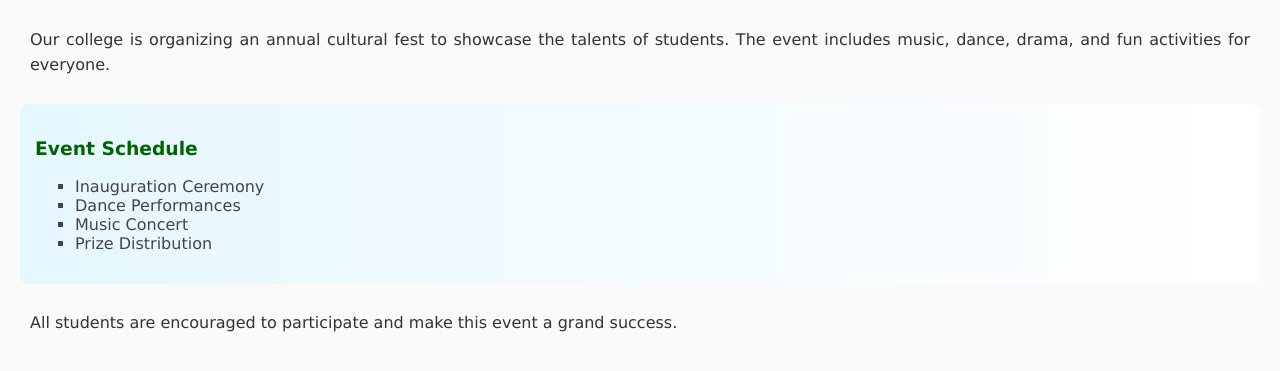
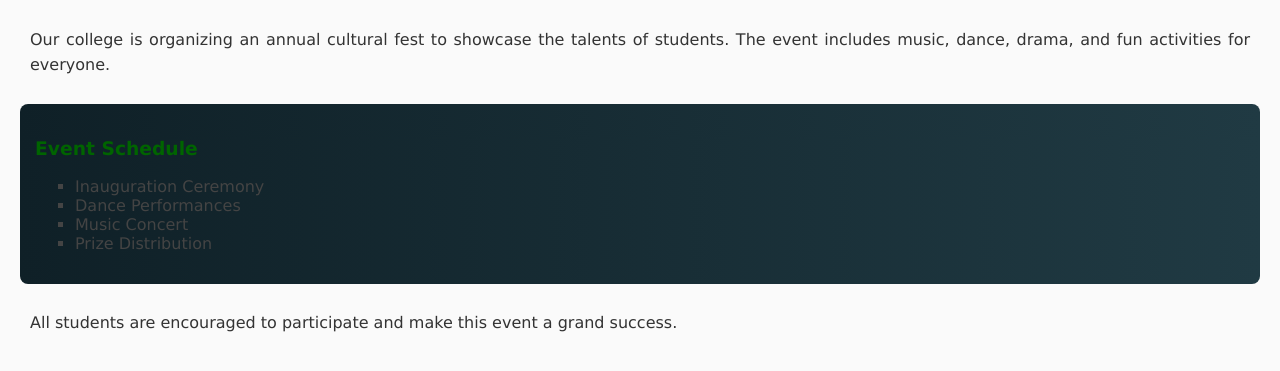
Before and after one commit to tanishq2905/WAD-lab-ass2, a plain HTML site: page index.html in a window 1280 px wide. Shown: the part 117-488 px from the top of the page. Drawn offline with Linux system fonts and the light colour scheme.

Commit message:
Update style.css

```diff
--- a/style.css
+++ b/style.css
@@ -1,28 +1,25 @@
-/* Element selector */
+
 body {
     background-color: #fafafa;
     margin: 20px;
     font-family: Verdana, sans-serif;
 }
 
-/* Element selector */
+
 h3 {
     color: darkgreen;
     text-align: left;
 }
 
-/* List styling */
 ul {
     list-style-type: square;
     color: #444;
 }
 
-/* Class selector */
 .content {
     line-height: 1.6;
 }
 
-/* Section background styling */
 #schedule {
-    background-image: linear-gradient(to right, #e6f7ff, #ffffff);
+    background-image: linear-gradient(to right, #0f2027, #203a43);
 }
```
